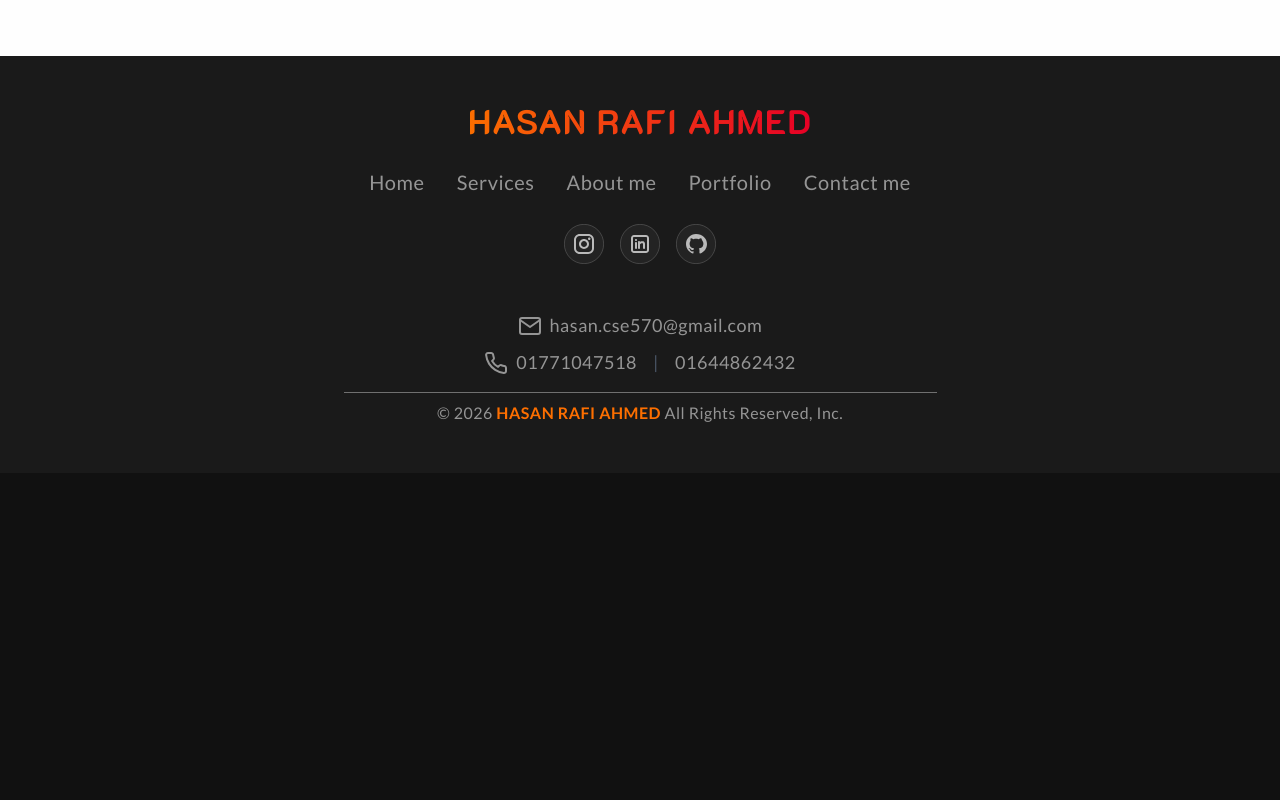
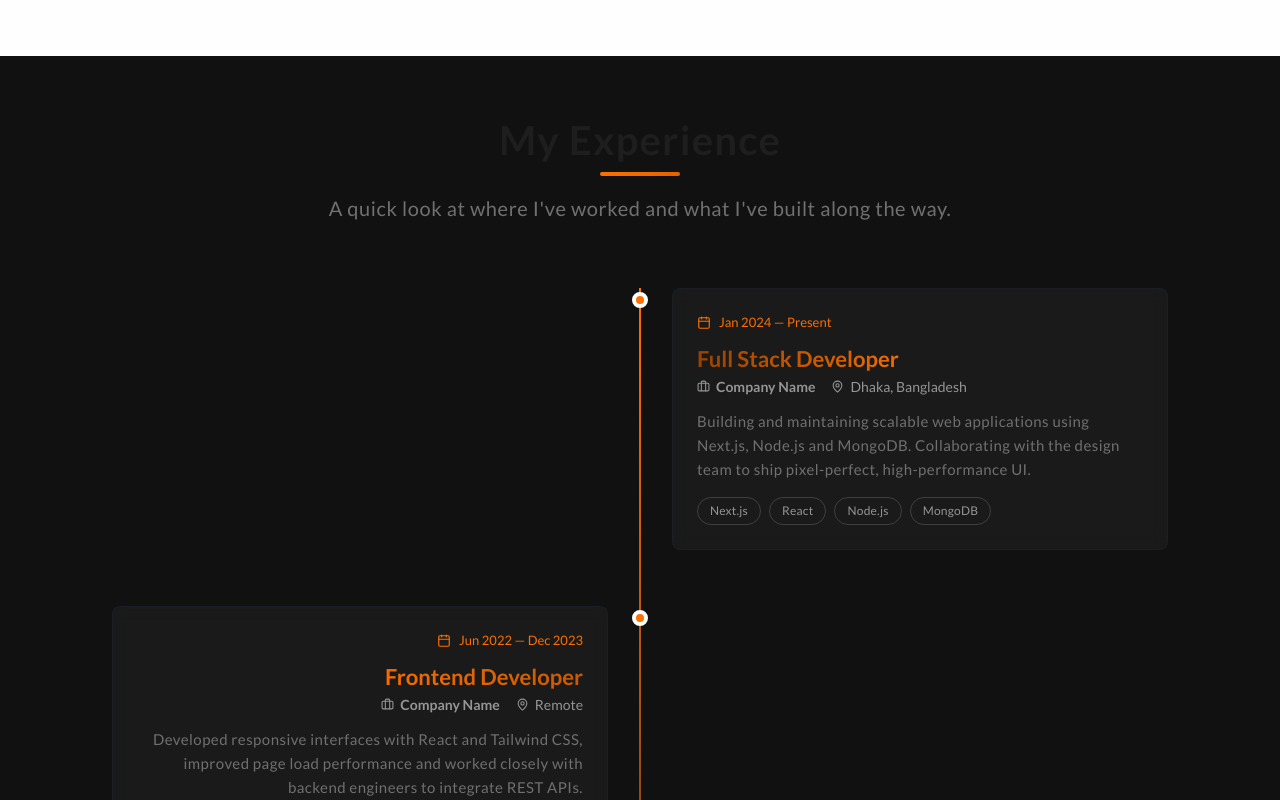
Before and after one commit to Rafi570/Personal-Portfolio, a Next.js app: page / in a window 1280 px wide. Shown: the part 3660-4460 px from the top of the page. Before the commit the page ends 4133 px from the top, so only its background shows below. Built offline with nearby package versions, Linux system fonts and the light colour scheme.

Commit message:
experience section add

```diff
--- /dev/null
+++ b/app/components/Home/Experience.tsx
@@ -0,0 +1,192 @@
+"use client";
+
+import React from "react";
+import { motion } from "framer-motion";
+import { Briefcase, Calendar, MapPin } from "lucide-react";
+
+// ekhane tomar real experience gula boshao — title, company, duration, location, description, tech
+const experiences = [
+  {
+    role: "Full Stack Developer",
+    company: "Company Name",
+    duration: "Jan 2024 — Present",
+    location: "Dhaka, Bangladesh",
+    description:
+      "Building and maintaining scalable web applications using Next.js, Node.js and MongoDB. Collaborating with the design team to ship pixel-perfect, high-performance UI.",
+    tech: ["Next.js", "React", "Node.js", "MongoDB"],
+  },
+  {
+    role: "Frontend Developer",
+    company: "Company Name",
+    duration: "Jun 2022 — Dec 2023",
+    location: "Remote",
+    description:
+      "Developed responsive interfaces with React and Tailwind CSS, improved page load performance and worked closely with backend engineers to integrate REST APIs.",
+    tech: ["React", "Tailwind CSS", "TypeScript", "REST API"],
+  },
+  {
+    role: "Junior Web Developer",
+    company: "Company Name",
+    duration: "Jan 2021 — May 2022",
+    location: "Barishal, Bangladesh",
+    description:
+      "Started my journey building small business websites and internal tools, learning the fundamentals of clean, maintainable code.",
+    tech: ["JavaScript", "HTML/CSS", "Git"],
+  },
+];
+
+const Experience = () => {
+  return (
+    <section className="py-16 px-4 max-w-6xl mx-auto font-lato">
+      {/* Section Header — same pattern as TechnologyUsed */}
+      <motion.div
+        initial={{ opacity: 0, y: 20 }}
+        whileInView={{ opacity: 1, y: 0 }}
+        viewport={{ once: false, amount: 0.6 }}
+        transition={{ duration: 0.5 }}
+        className="flex flex-col items-center text-center mb-16 w-full"
+      >
+        <h2 className="text-[28px] sm:text-[34px] md:text-[40px] font-bold text-[#1E1E1E] dark:text-white leading-none tracking-[0.03em]">
+          My Experience
+        </h2>
+
+        <motion.div
+          initial={{ width: 0 }}
+          whileInView={{ width: 80 }}
+          viewport={{ once: false }}
+          transition={{ duration: 0.6, delay: 0.2, ease: "easeOut" }}
+          className="h-[4px] bg-[linear-gradient(94.36deg,#FD6F00_3.1%,#E46400_94.54%)] mt-3 mb-4 rounded-full"
+        />
+
+        <p className="font-lato font-medium text-[15px] sm:text-[17px] md:text-[20px] text-[#707070] dark:text-[#A0A0A0] leading-[1.6] tracking-[0.03em] text-center max-w-3xl px-2">
+          A quick look at where I&apos;ve worked and what I&apos;ve built along the way.
+        </p>
+      </motion.div>
+
+      {/* Timeline */}
+      <div className="relative">
+        {/* vertical line track (dim base) */}
+        <div className="absolute left-[15px] md:left-1/2 top-0 bottom-0 w-[2px] bg-[#959595]/15 md:-translate-x-1/2" />
+        {/* vertical line — grows as you scroll */}
+        <motion.div
+          initial={{ scaleY: 0 }}
+          whileInView={{ scaleY: 1 }}
+          viewport={{ once: false, amount: 0 }}
+          transition={{ duration: 1.4, ease: "easeInOut" }}
+          style={{ originY: 0 }}
+          className="absolute left-[15px] md:left-1/2 top-0 bottom-0 w-[2px] bg-gradient-to-b from-[#FD6F00] via-[#FD6F00]/60 to-transparent md:-translate-x-1/2"
+        />
+
+        <div className="flex flex-col gap-10 md:gap-14">
+          {experiences.map((exp, index) => {
+            const isLeft = index % 2 === 0;
+
+            return (
+              <motion.div
+                key={index}
+                initial={{ opacity: 0, x: isLeft ? -40 : 40, y: 20 }}
+                whileInView={{ opacity: 1, x: 0, y: 0 }}
+                viewport={{ once: false, amount: 0.3 }}
+                transition={{ duration: 0.55, delay: 0.1, ease: "easeOut" }}
+                className={`relative flex flex-col md:flex-row items-start ${
+                  isLeft ? "md:flex-row" : "md:flex-row-reverse"
+                }`}
+              >
+                {/* dot on the line */}
+                <motion.div
+                  initial={{ scale: 0, opacity: 0 }}
+                  whileInView={{ scale: 1, opacity: 1 }}
+                  viewport={{ once: false, amount: 0.5 }}
+                  transition={{ duration: 0.4, delay: 0.3, type: "spring", stiffness: 300 }}
+                  whileHover={{ scale: 1.3 }}
+                  className="absolute left-[8px] md:left-1/2 top-1 w-[16px] h-[16px] rounded-full bg-[#FD6F00] border-4 border-white dark:border-[#0F0F0F] md:-translate-x-1/2 z-10 cursor-pointer"
+                >
+                  <span className="absolute inset-0 rounded-full bg-[#FD6F00] animate-ping opacity-40" />
+                </motion.div>
+
+                {/* spacer for md layout */}
+                <div className="hidden md:block md:w-1/2" />
+
+                {/* card */}
+                <div className="pl-10 md:pl-0 md:w-1/2">
+                  <div
+                    className={`md:mx-8 ${
+                      isLeft ? "md:text-left" : "md:text-right"
+                    }`}
+                  >
+                    <motion.div
+                      whileHover={{ y: -6, scale: 1.015 }}
+                      transition={{ duration: 0.25, ease: "easeOut" }}
+                      style={{ background: "#FFFFFF0A" }}
+                      className="rounded-[8px] backdrop-blur-sm border border-gray-800/40 p-5 md:p-6 select-none transition-colors duration-300 hover:border-[#FD6F00]/50"
+                    >
+                      {/* duration badge */}
+                      <div
+                        className={`flex items-center gap-2 mb-3 ${
+                          isLeft ? "md:justify-start" : "md:justify-end"
+                        }`}
+                      >
+                        <Calendar size={14} className="text-[#FD6F00]" />
+                        <span className="font-lato font-medium text-[12px] md:text-[13px] tracking-[3%] text-[#FD6F00]">
+                          {exp.duration}
+                        </span>
+                      </div>
+
+                      {/* role */}
+                      <h3 className="font-lato font-black text-[18px] md:text-[22px] leading-tight tracking-[3%] bg-gradient-to-r from-[#984300] via-[#FD6F00] to-[#CA5900] bg-clip-text text-transparent mb-1">
+                        {exp.role}
+                      </h3>
+
+                      {/* company + location */}
+                      <div
+                        className={`flex flex-wrap items-center gap-x-4 gap-y-1 mb-3 text-[#959595] ${
+                          isLeft ? "md:justify-start" : "md:justify-end"
+                        }`}
+                      >
+                        <span className="flex items-center gap-1.5 font-lato font-semibold text-[13px] md:text-[14px]">
+                          <Briefcase size={13} />
+                          {exp.company}
+                        </span>
+                        <span className="flex items-center gap-1.5 font-lato font-medium text-[13px] md:text-[14px]">
+                          <MapPin size={13} />
+                          {exp.location}
+                        </span>
+                      </div>
+
+                      {/* description */}
+                      <p className="font-lato font-medium text-[13px] md:text-[15px] text-[#707070] dark:text-[#A0A0A0] leading-[1.6] tracking-[0.03em] mb-4">
+                        {exp.description}
+                      </p>
+
+                      {/* tech tags */}
+                      <div
+                        className={`flex flex-wrap gap-2 ${
+                          isLeft ? "md:justify-start" : "md:justify-end"
+                        }`}
+                      >
+                        {exp.tech.map((t, i) => (
+                          <motion.span
+                            key={i}
+                            initial={{ opacity: 0, y: 8 }}
+                            whileInView={{ opacity: 1, y: 0 }}
+                            viewport={{ once: false, amount: 0.5 }}
+                            transition={{ duration: 0.3, delay: 0.4 + i * 0.06 }}
+                            className="font-lato font-medium text-[11px] md:text-[12px] tracking-[0.02em] text-[#959595] border border-[#959595]/30 rounded-full px-3 py-1"
+                          >
+                            {t}
+                          </motion.span>
+                        ))}
+                      </div>
+                    </motion.div>
+                  </div>
+                </div>
+              </motion.div>
+            );
+          })}
+        </div>
+      </div>
+    </section>
+  );
+};
+
+export default Experience;
--- a/app/page.tsx
+++ b/app/page.tsx
@@ -1,5 +1,6 @@
 import About from "./components/Home/About";
 import Banner from "./components/Home/Banner";
+import Experience from "./components/Home/Experience";
 import Portfolio from "./components/Home/Portfolio";
 import TechnologyUsed from "./components/Home/TechnologyUsed";
 
@@ -10,6 +11,7 @@ export default function Home() {
       <TechnologyUsed />
       <About></About>
       <Portfolio></Portfolio>
+      <Experience></Experience>
     </div>
   );
 }
--- a/package.json
+++ b/package.json
@@ -9,7 +9,7 @@
     "lint": "eslint"
   },
   "dependencies": {
-    "framer-motion": "^12.40.0",
+    "framer-motion": "^12.43.0",
     "lucide-react": "^1.17.0",
     "next": "16.2.9",
     "react": "19.2.4",
```
Also changed, not shown: 1 other file (tests, documents, lock files or other folders).
